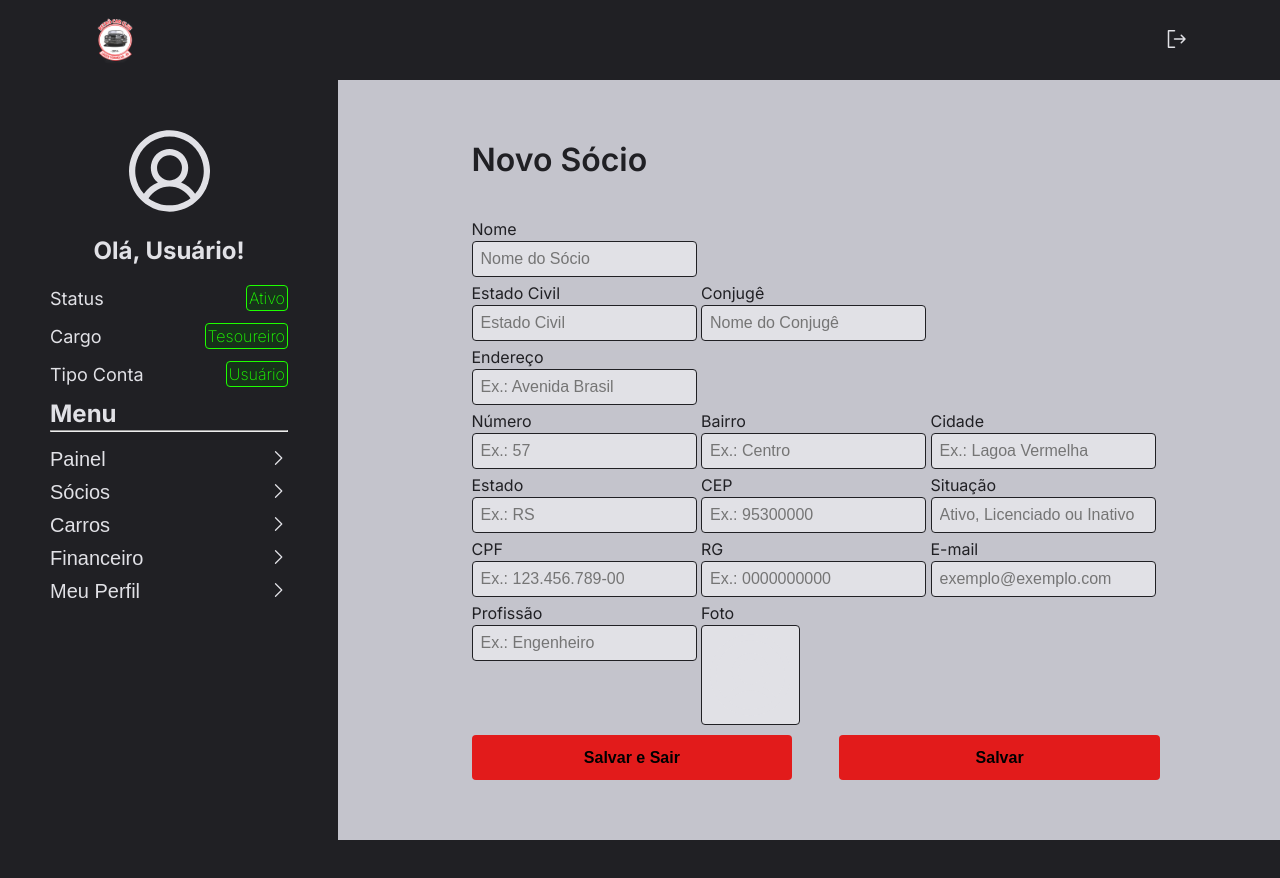
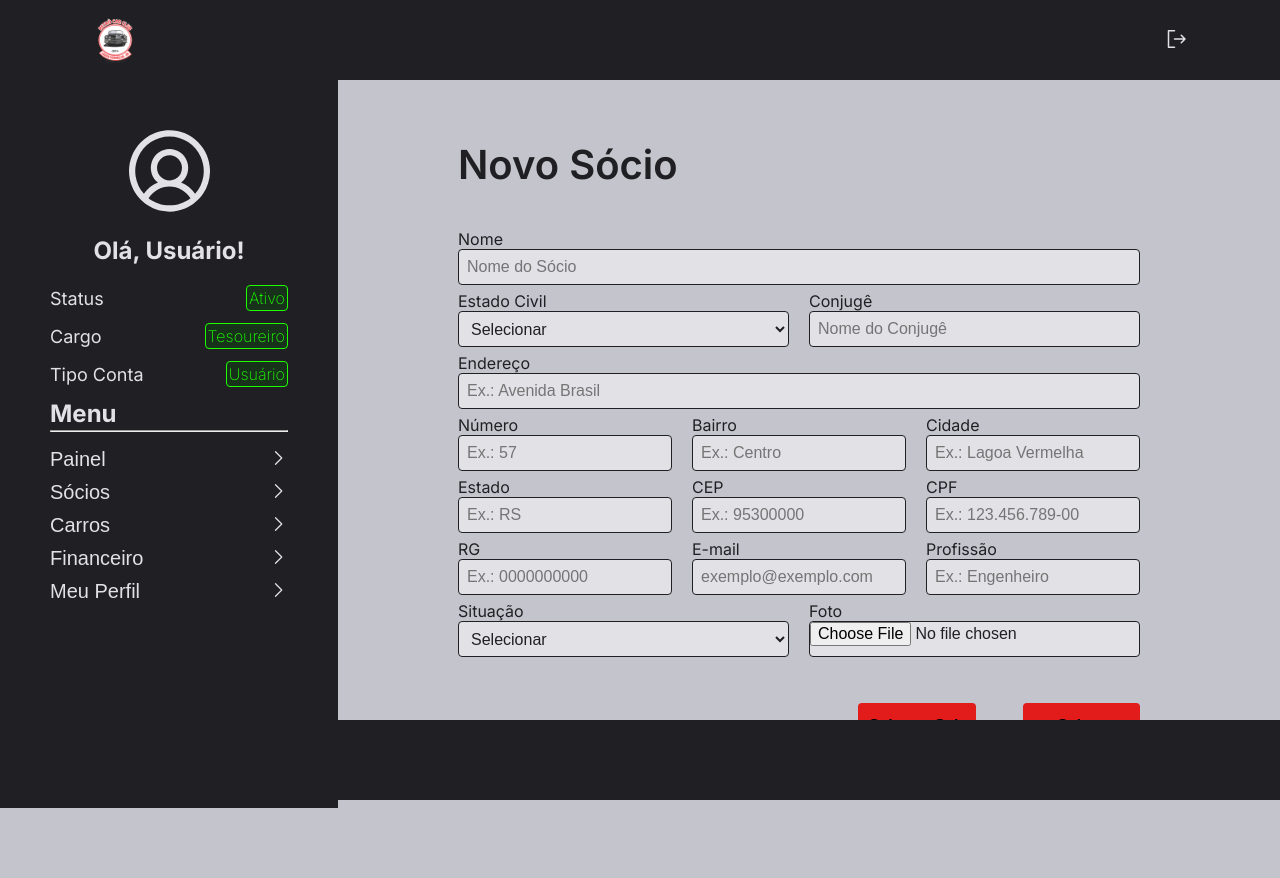
Before and after one commit to rheineck/controleSociosRetro, a React (Vite) app in the folder web/: page / in a window 1280 px wide. Shown: the top 878 px of the page. After the commit the page ends 808 px from the top, so only its background shows below. Built offline with nearby package versions, Linux system fonts and the light colour scheme.

Commit message:
web: Associates page completed

```diff
--- a/web/src/components/Footer/styles.js
+++ b/web/src/components/Footer/styles.js
@@ -1,6 +1,11 @@
 import styled from 'styled-components'
 
 export const Container = styled.footer`
+
+  grid-area: footer;
+  bottom: 0;
+  position: absolute;
+
   height: 80px;
   width: 100%;
   background: ${({ theme }) => theme.COLORS.GRAY_800};
--- a/web/src/components/Header/styles.js
+++ b/web/src/components/Header/styles.js
@@ -1,6 +1,8 @@
 import styled from 'styled-components'
 
 export const Container = styled.header`
+
+  grid-area: header;
   height: 80px;
   width: 100%;
   background-color: ${({ theme }) => theme.COLORS.GRAY_800};
--- a/web/src/pages/Associates/index.jsx
+++ b/web/src/pages/Associates/index.jsx
@@ -15,68 +15,91 @@ export function Associates() {
       <main>
         <Menu />
         <div className="newAssociate">
-          <h1>Novo Sócio</h1>
           <Form>
+            <header>Novo Sócio</header>
             <section>
-              <div className="name">
+              <div id="label">
                 <label for="name">Nome</label>
                 <input type="text" id="name" placeholder="Nome do Sócio" />
               </div>
-              <div className="maritalStatus">
+            </section>
+            <section>
+              <div id="label">
                 <label for="maritalStatus">Estado Civil</label>
-                <input type="text" id="maritalStatus" placeholder="Estado Civil" />
+                <select name="maritalStatus" id="maritalStatus">
+                  <option value="select">Selecionar</option>
+                  <option value="single">Solteiro</option>
+                  <option value="married">Casado</option>
+                  <option value="divorce">Divorciado</option>
+                  <option value="widower">Viúvo</option>
+                </select>
               </div>
-              <div className="spouse">
+              <div id="label">
                 <label for="spouse">Conjugê</label>
                 <input type="text" id="spouse" placeholder="Nome do Conjugê" />
               </div>
-              <div className="address">
+            </section>
+            <section>
+              <div id="label">
                 <label for="address">Endereço</label>
                 <input type="text" id="address" placeholder="Ex.: Avenida Brasil"/>
               </div>
-              <div className="number">
+            </section>
+            <section>
+              <div id="label">
                 <label for="number">Número</label>
                 <input type="text" id="number" placeholder="Ex.: 57"/>
               </div>
-              <div className="district">
+              <div id="label">
                 <label for="district">Bairro</label>
                 <input type="text" id="district" placeholder="Ex.: Centro" />
               </div>
-              <div className="city">
+              <div id="label">
                 <label for="city">Cidade</label>
                 <input type="text" id="city" placeholder="Ex.: Lagoa Vermelha"/>
               </div>
-              <div className="state">
+            </section>
+            <section>
+              <div id="label">
                 <label for="state">Estado</label>
                 <input type="text" id="state" placeholder="Ex.: RS"/>
               </div>
-              <div className="cep">
+              <div id="label">
                 <label for="cep">CEP</label>
                 <input type="text" id="cep" placeholder="Ex.: 95300000" />
               </div>
-              <div className="cpf">
+              <div id="label">
                 <label for="cpf">CPF</label>
                 <input type="text" id="cpf" placeholder="Ex.: 123.456.789-00"/>
               </div>
-              <div className="rg">
+            </section>
+            <section>
+              <div id="label">
                 <label for="rg">RG</label>
                 <input type="text" id="rg" placeholder="Ex.: 0000000000" />
               </div>
-              <div className="email">
+              <div id="label">
                 <label for="email">E-mail</label>
                 <input type="email" id="email" placeholder="exemplo@exemplo.com"/>
               </div>
-              <div className="career">
+              <div id="label">
                 <label for="career">Profissão</label>
                 <input type="text" id="career" placeholder="Ex.: Engenheiro"/>
               </div>
-              <div className="status">
+            </section>
+            <section>
+              <div id="label">
                 <label for="status">Situação</label>
-                <input type="text" id="status" placeholder="Ativo, Licenciado ou Inativo"/>
+                <select name="status" id="status">
+                  <option value="select">Selecionar</option>
+                  <option value="active">Ativo</option>
+                  <option value="inactive">Inativo</option>
+                  <option value="licensed">Licenciado</option>
+                </select>
               </div>
-              <div className="photo">
+              <div id="label">
                 <label for="photo">Foto</label>
-                <input type="image" id="photo" src={placeholderImg} alt="" placeholder="Carregue uma imagem"/>
+                <input className="inputPhoto" type="file" id="photo"/>
               </div>
             </section>
           </Form>
--- a/web/src/pages/Associates/styles.js
+++ b/web/src/pages/Associates/styles.js
@@ -2,15 +2,18 @@ import styled from 'styled-components'
 
 export const Container = styled.div`
 
+  display: grid;
+  grid-template-areas:
+    "header"
+    "main"
+    "footer";
+
   main {
+
+    height: 90vh;
+    grid-area: main;
     display: grid;
     grid-template-areas: "menu content";
-  }
-
-  h1 {
-    color: ${({ theme }) => theme.COLORS.GRAY_800};
-    font-weight: 600;
-    margin-bottom: 40px;
   }
 
   .newAssociate {
@@ -20,104 +23,66 @@ export const Container = styled.div`
 
   .buttons {
     display: flex;
+    margin-right: 20px;
+    margin-left: 400px;
   }
 
   .buttons button:first-child {
     margin-right: 47px;
   }
-`
+  `
 
 export const Form = styled.form`
 
-  section {
-    display: grid;
-    grid-template-areas:
-      "name name name"
-      "maritalStatus spouse spouse"
-      "address address address"
-      "number district city"
-      "state cep status"
-      "cpf rg email"
-      "career photo photo";
+  display: flex;
+  flex-direction: column;
+  margin-bottom: 40px;
+
+  header {
+    color: ${({ theme }) => theme.COLORS.GRAY_800};
+    font-weight: 600;
+    font-size: 40px;
+    margin-bottom: 40px;
   }
 
-  div {
+  section {
     margin-bottom: 6px;
-  }
-
-  .name {
-    grid-area: name;
-  }
-
-  .maritalStatus {
-    grid-area: maritalStatus;
-  }
-
-  .spouse {
-    grid-area: spouse;
-  }
-
-  .address {
-    grid-area: address;
-  }
-
-  .number {
-    grid-area: number;
-  }
-
-  .district {
-    grid-area: district;
-  }
-
-  .city {
-    grid-area: city;
-  }
-
-  .state {
-    grid-area: state;
-  }
-
-  .cep {
-    grid-area: cep;
-  }
-
-  .status {
-    grid-area: status;
-  }
-
-  .cpf {
-    grid-area: cpf;
-  }
-
-  .rg {
-    grid-area: rg;
-  }
-
-  .email {
-    grid-area: email;
-  }
-
-  .career {
-    grid-area: career;
-  }
-
-  .photo {
-    grid-area: photo;
+    display: flex;
   }
 
   label {
     color: ${({ theme }) => theme.COLORS.GRAY_800};
     margin-bottom: 2px;
-    display: flex;
+  }
+
+  #label {
+    width: 100%;
+    margin-right: 20px;
   }
 
   input {
+    width: 100%;
     background: ${({ theme }) => theme.COLORS.GRAY_100};
     color: ${({ theme }) => theme.COLORS.GRAY_800};
-    border: 1px solid ${({ theme }) => theme.COLORS.GRAY_8000};
+    border: 1px solid ${({ theme }) => theme.COLORS.GRAY_800};
     border-radius: 4px;
     padding: 8px;
     font-size: 16px;
   }
 
+  select {
+    width: 100%;
+    background: ${({ theme }) => theme.COLORS.GRAY_100};
+    color: ${({ theme }) => theme.COLORS.GRAY_800};
+    border: 1px solid ${({ theme }) => theme.COLORS.GRAY_800};
+    border-radius: 4px;
+    padding: 8px;
+    height: 36px;
+    font-size: 16px;
+  }
+
+  .inputPhoto {
+    height: 36px;
+    padding: 0;
+  }
 `
```
